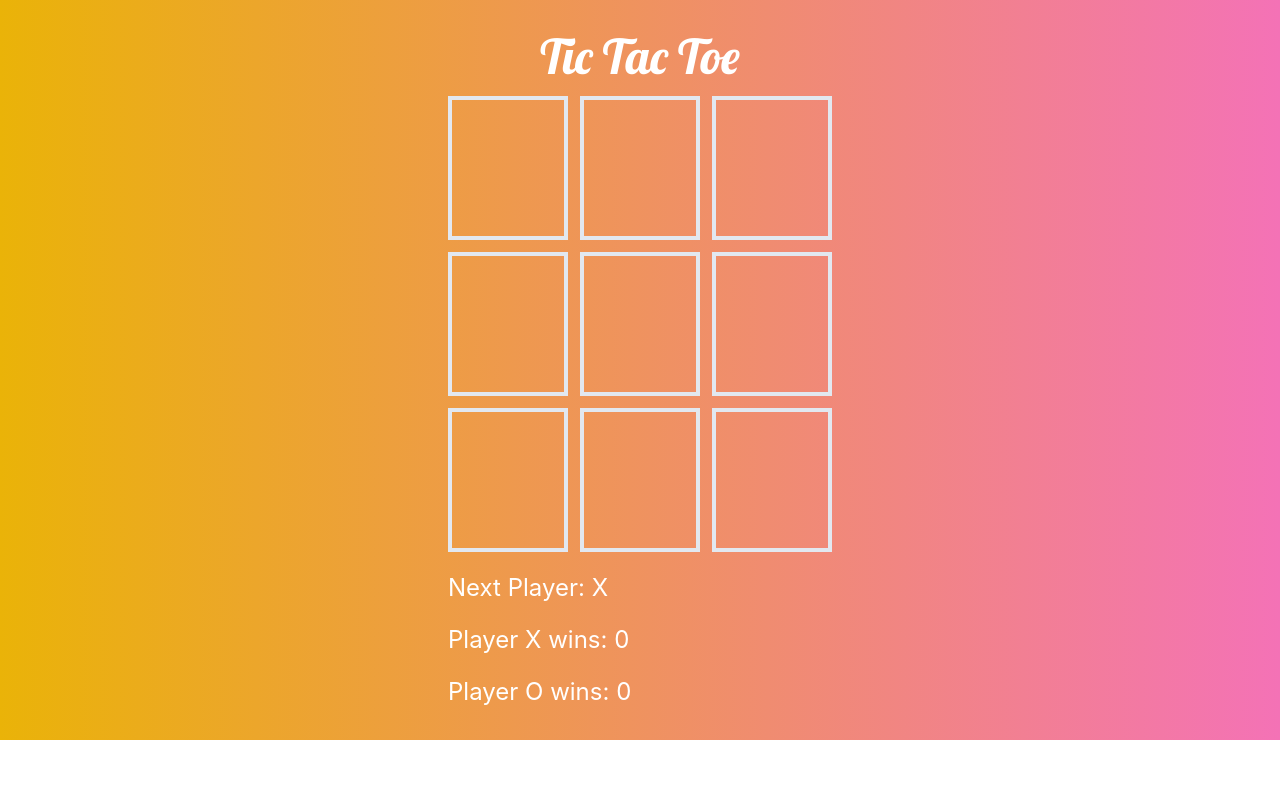
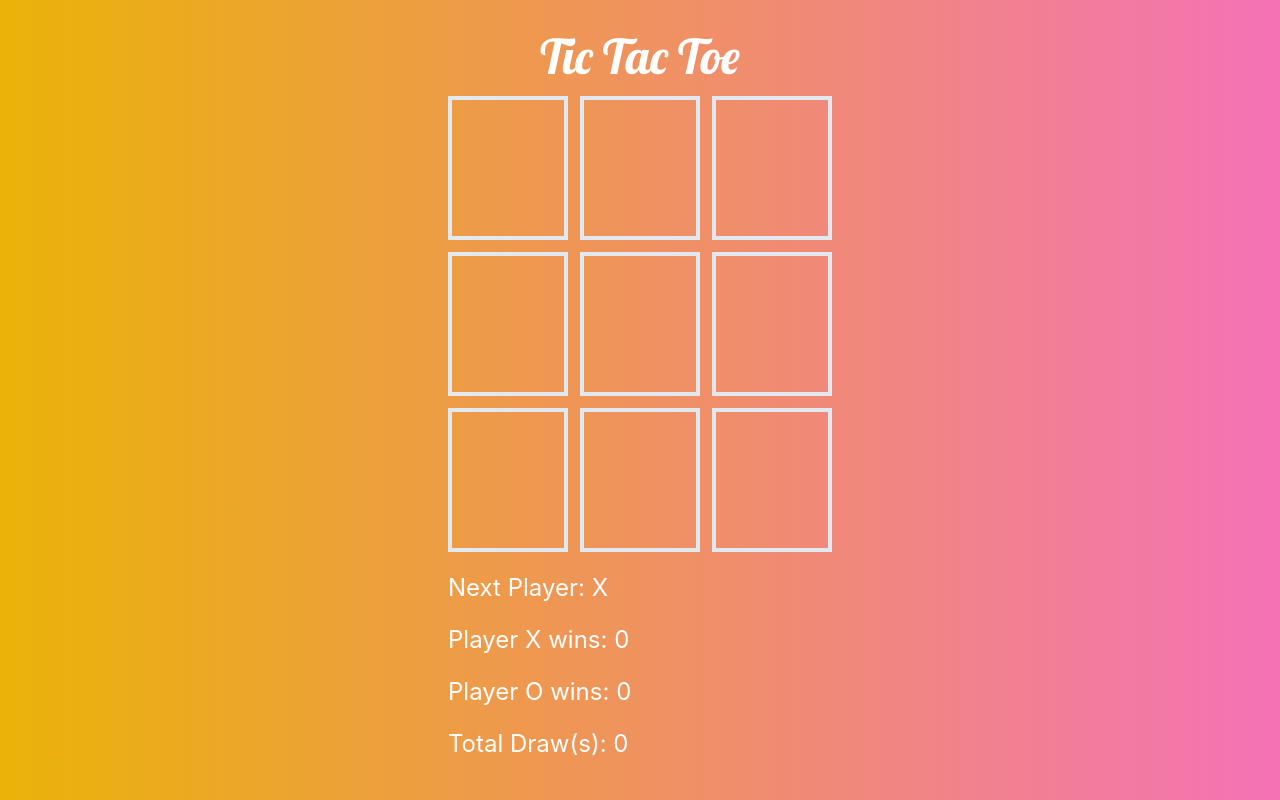
Before and after one commit to Code4ll/react-tic-tac-toe, a React (Vite) app: page / in a window 1280 px wide. Built offline with nearby package versions, Linux system fonts and the light colour scheme.

Commit message:
Handle Draw

```diff
--- a/src/Game.tsx
+++ b/src/Game.tsx
@@ -7,7 +7,7 @@ type Scores = {
 };
 
 const INTIAL_GAME_STATE = ["", "", "", "", "", "", "", "", ""];
-const INTIAL_SCORES: Scores = { X: 0, O: 0 };
+const INTIAL_SCORES: Scores = { X: 0, O: 0 , D: 0};
 const WINNNG_COMBOS = [
 	[0, 1, 2],
 	[3, 4, 5],
@@ -54,7 +54,14 @@ function Game() {
 		resetBoard();
 	};
 	const handleDraw = () => {
-		window.alert("The game ended in a draw");
+		window.alert("The game ended in a draw")
+
+		const newPlayerScore = scores['D'] + 1;
+		const newScores = { ...scores };
+		newScores['D'] = newPlayerScore;
+		setScores(newScores);
+		localStorage.setItem("scores", JSON.stringify(newScores));
+
 
 		resetBoard();
 	};
@@ -94,6 +101,7 @@ function Game() {
 		setCurrentPlayer(currentPlayer === "X" ? "O" : "X");
 	};
 
+
 	const handleCellClick = (event: any) => {
 		const cellIndex = Number(event.target.getAttribute("data-cell-index"));
 
@@ -108,7 +116,7 @@ function Game() {
 	};
 
 	return (
-		<div className="h-full p-8 text-slate-800 bg-gradient-to-r from-yellow-500 to-pink-400">
+		<div className="h-full p-8 text-slate-800 bg-gradient-to-r from-yellow-500 to-pink-400 md:flex flex-col">
 			<h1 className="text-center text-5xl mb-4 font-display text-white">
 				Tic Tac Toe
 			</h1>
@@ -133,6 +141,11 @@ function Game() {
 				<p className=" text-white mt-5">
 					Player O wins: <span>{scores["O"]}</span>
 				</p>
+
+				<p className=" text-white mt-5">
+					Total Draw(s): <span>{scores["D"]}</span>
+				</p>
+
 			</div>
 		</div>
 	);
--- a/src/index.css
+++ b/src/index.css
@@ -3,7 +3,7 @@
 @tailwind utilities;
 
 html {
-  height: auto;
+  height: 100%;
 }
 
 body {
@@ -11,9 +11,9 @@ body {
   font-family: -apple-system, BlinkMacSystemFont, 'Segoe UI', 'Roboto', 'Oxygen', 'Ubuntu', 'Cantarell', 'Open Sans', 'Helvetica Neue', 'sans-serif';
   -webkit-font-smoothing: antialiased;
   -moz-font-smoothing: grayscale;
-  height: auto;
+  height: 100%;
 }
 
 #root {
-  height: auto;
+  height: 100%;
 }
```
